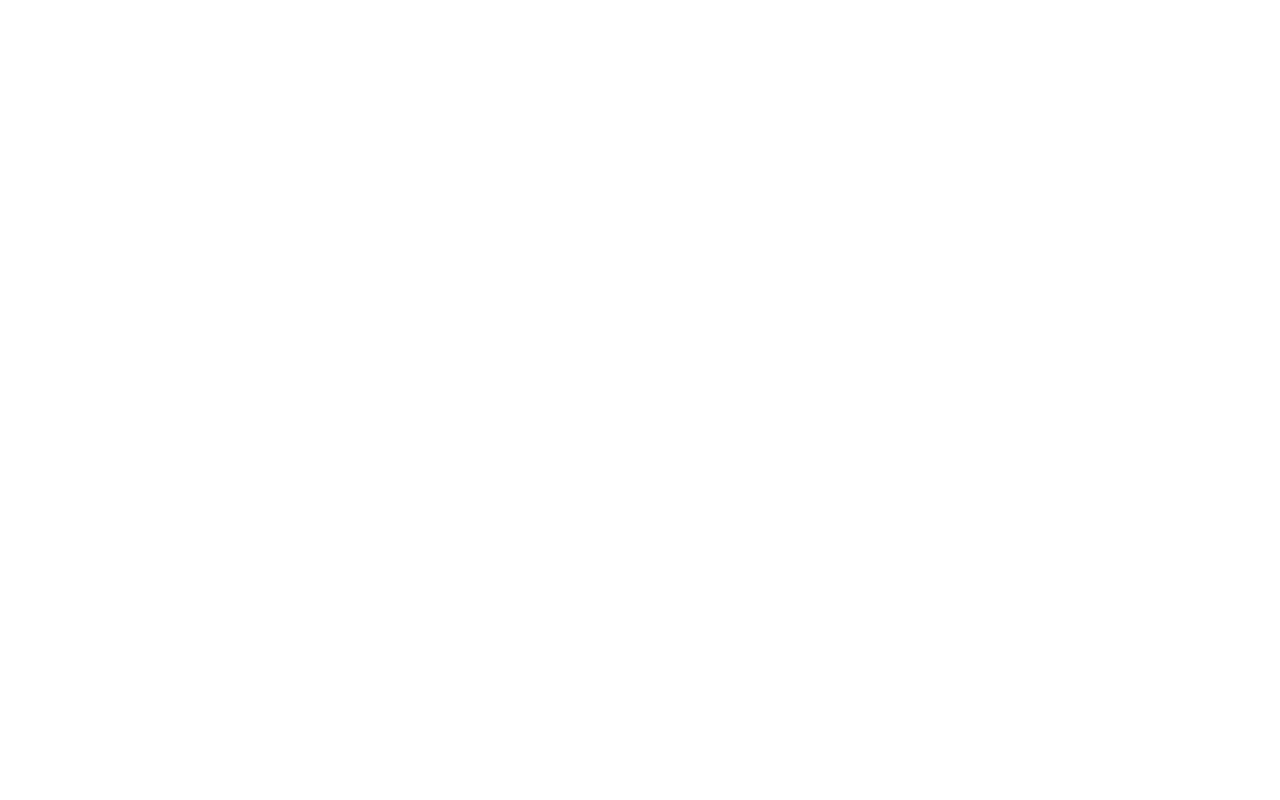
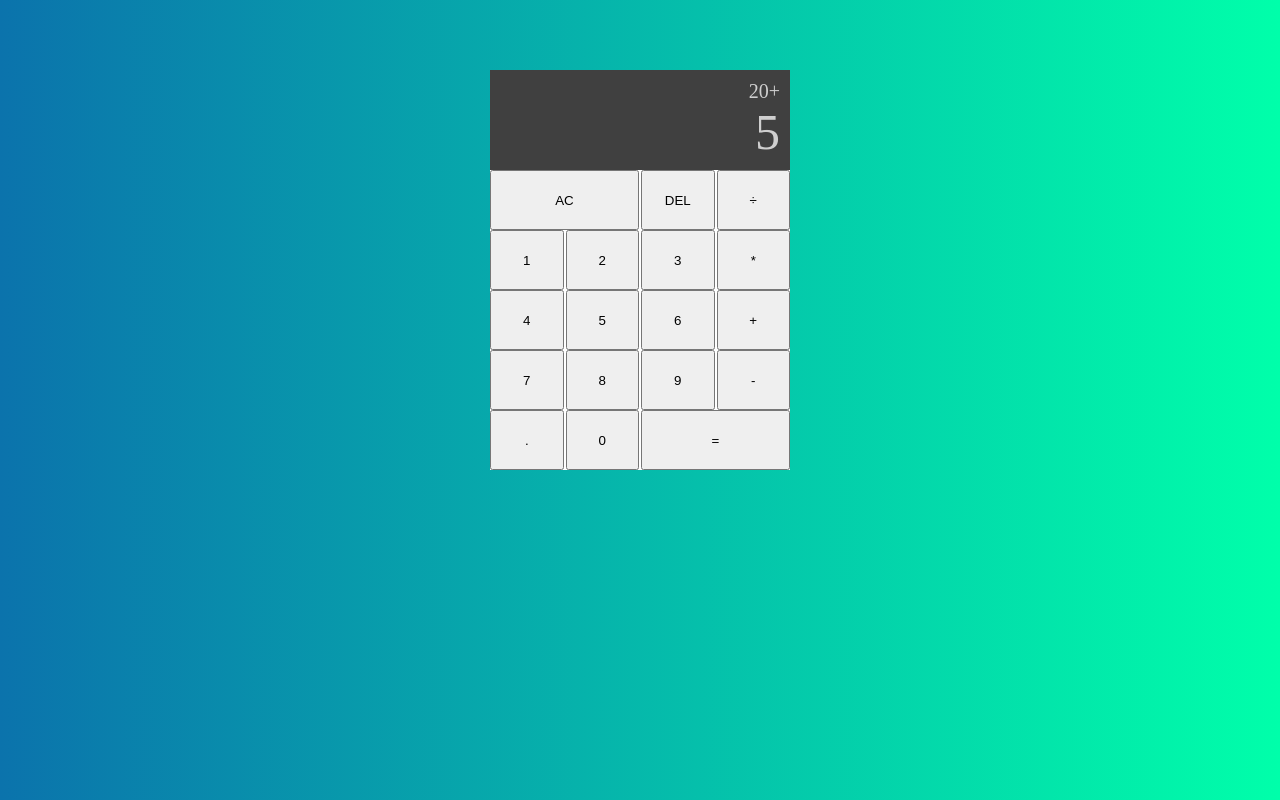
Before and after one commit to alitdarmaputra/calculator-project, a plain HTML site: page index.html in a window 1280 px wide. Drawn offline with Linux system fonts and the light colour scheme.

Commit message:
front end selesai dibuat

```diff
--- a/index.html
+++ b/index.html
@@ -9,7 +9,33 @@
         <link rel="stylesheet" href="style.css">
     </head>
     <body>
+        <div class="container">
+            <div class="output">
+                <div class="previous-operand">20+</div>
+                <div class="current-operand">5</div>
+            </div>
 
+            <button class="span-two all-clear">AC</button>
+            <button class="delete">DEL</button>
+            <button class="operator">÷</button>
+            <button class="number">1</button>
+            <button class="number">2</button>
+            <button class="number">3</button>
+            <button class="operator">*</button>
+            <button class="number">4</button>
+            <button class="number">5</button>
+            <button class="number">6</button>
+            <button class="operator">+</button>
+            <button class="number">7</button>
+            <button class="number">8</button>
+            <button class="number">9</button>
+            <button class="operator">-</button>
+            <button class="operator">.</button>
+            <button class="number">0</button>
+            <button class="span-two operator">=</button>
+
+
+        </div>
 
         <script src="script.js" async defer></script>
     </body>
--- a/style.css
+++ b/style.css
@@ -0,0 +1,49 @@
+* {
+    padding: 0;
+    margin: 0;
+}
+
+body {
+    background: linear-gradient(90deg, rgba(11,115,172,1) 0%, rgba(0,255,170,1) 100%);
+}
+
+.output {
+    background-color: rgba(0, 0, 0, 0.75);
+}
+
+button {
+    height: 60px;
+}
+
+.container {
+    max-width: 300px;
+    margin: 70px auto;
+    background-color: white;
+    display: grid;
+    justify-content: center;
+    align-items: center;
+    grid-template-columns: repeat(4, 1fr);
+    grid-column-gap: 2px;
+}
+
+.output {
+    grid-area: 1/1/span 1/span 4;
+    width: 100%;
+    height: 100px;
+    text-align: right;
+    padding: 10px 10px;
+    box-sizing: border-box;
+    color: rgba(255, 255, 255, 0.75);
+}
+
+.previous-operand {
+    font-size: 20px;
+}
+
+.current-operand {
+    font-size: 50px;
+}
+
+.span-two {
+    grid-area: span 1/span 2;
+}
```
